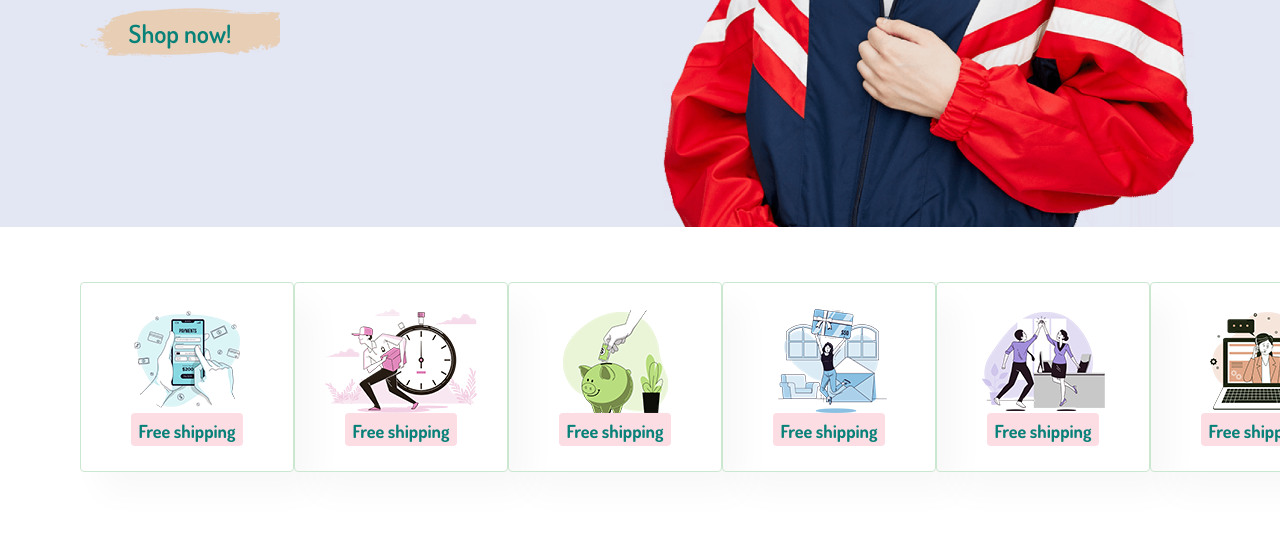
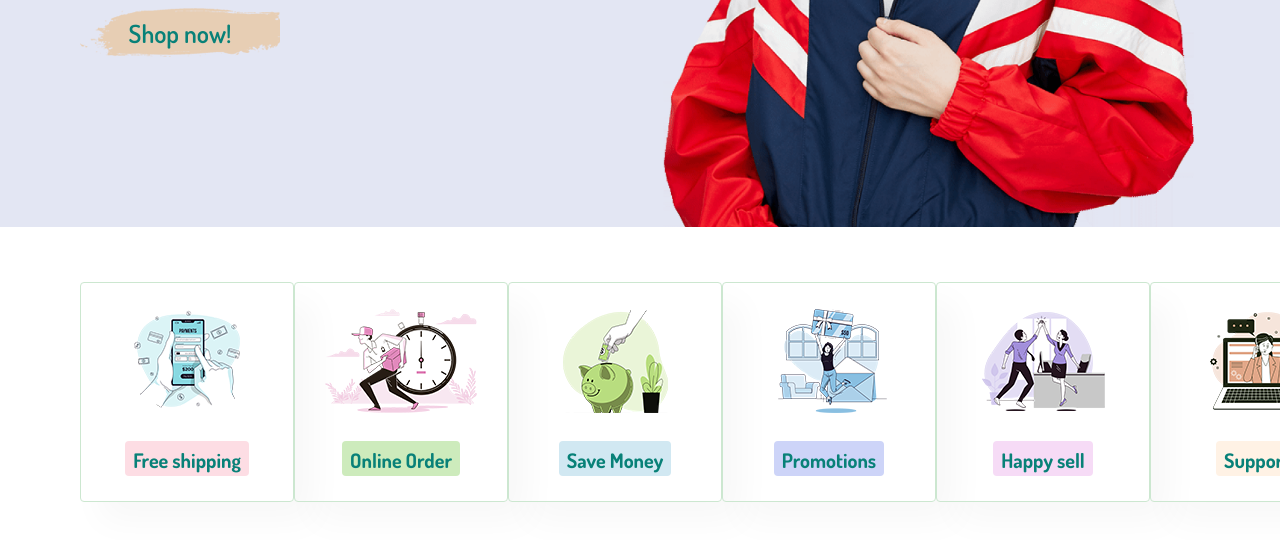
Before and after one commit to leojardim5/WebSite, a plain HTML site: page website/index.html in a window 1280 px wide. Shown: the part 594-1134 px from the top of the page. Drawn offline with Linux system fonts and the light colour scheme.

Commit message:
Finalizando #feature

```diff
--- a/website/index.html
+++ b/website/index.html
@@ -40,23 +40,23 @@
         </div>
         <div class="fe-box">
             <img src="img/features/f2.png" alt="">
-            <h6>Free shipping</h6>
+            <h6>Online Order</h6>
         </div>
         <div class="fe-box">
             <img src="img/features/f3.png" alt="">
-            <h6>Free shipping</h6>
+            <h6>Save Money</h6>
         </div>
         <div class="fe-box">
             <img src="img/features/f4.png" alt="">
-            <h6>Free shipping</h6>
+            <h6>Promotions</h6>
         </div>
         <div class="fe-box">
             <img src="img/features/f5.png" alt="">
-            <h6>Free shipping</h6>
+            <h6>Happy sell</h6>
         </div>
         <div class="fe-box">
             <img src="img/features/f6.png" alt="">
-            <h6>Free shipping</h6>
+            <h6>Support</h6>
         </div>
     </section>
 
--- a/website/style.css
+++ b/website/style.css
@@ -136,8 +136,10 @@ body{
 
 #feature .fe-box{
     width: 220px;
+    height: 220px;
     display: flex;
     align-items: center;
+    justify-content: space-between;
     flex-direction: column;
     text-align: center;
     padding:25px 30px;
@@ -154,14 +156,32 @@ body{
 }
 
 #feature .fe-box h6{
+    display: inline-block;
     padding: 9px 8px 6px 8px;
     line-height: 1;
     border-radius: 4px;
     color:#088178;
     background-color: #fddde4;
-    font-size: 18px;
+    font-size: 20px;
 }
 
+#feature .fe-box:nth-child(2) h6{
+    background-color:#cdebbc ;
+}
+
+#feature .fe-box:nth-child(3) h6{
+    background-color:#d1e8f2 ;
+}
+
+#feature .fe-box:nth-child(4) h6{
+    background-color:#cdd4f8 ;
+}
+#feature .fe-box:nth-child(5) h6{
+    background-color:#f6dbf6 ;
+}
+#feature .fe-box:nth-child(6) h6{
+    background-color:#fff2e5 ;
+}
 #feature{
     display: flex;
     justify-content: space-between;
```
